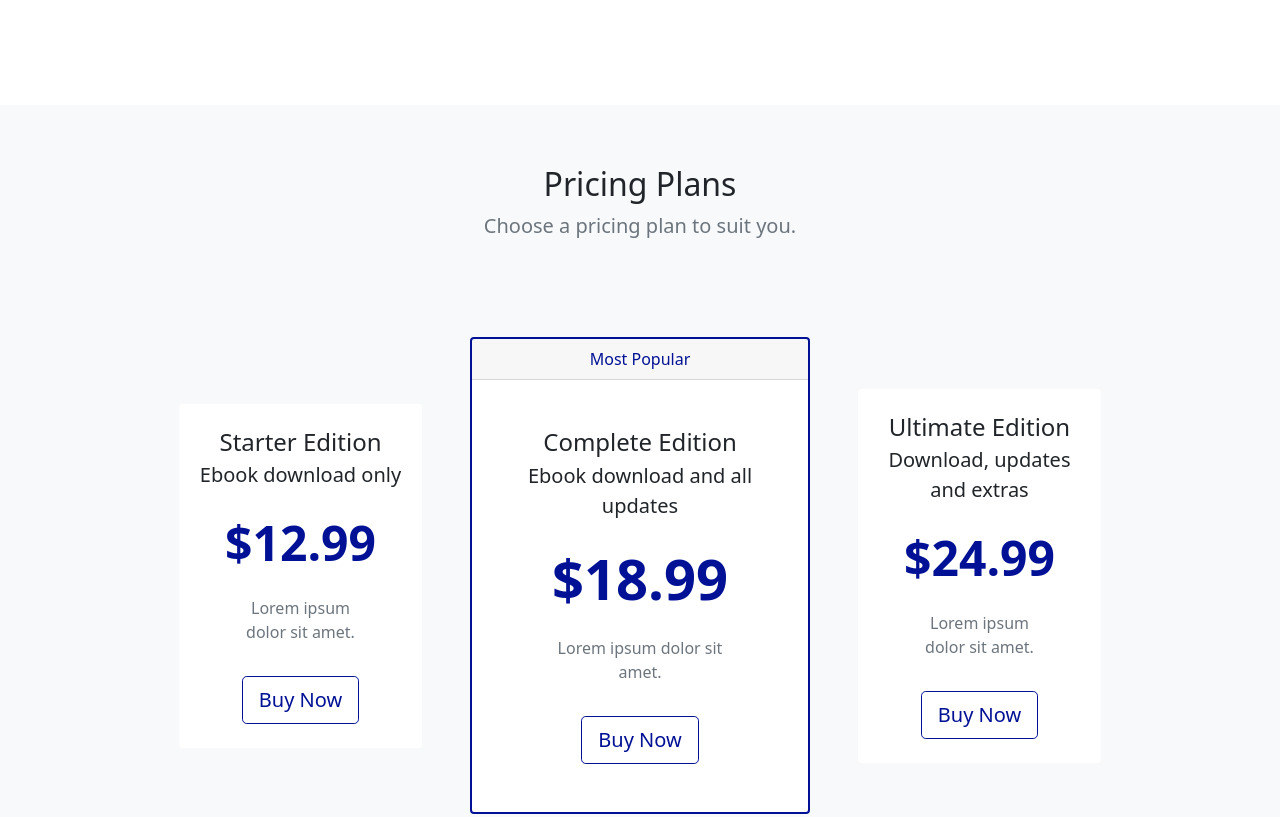
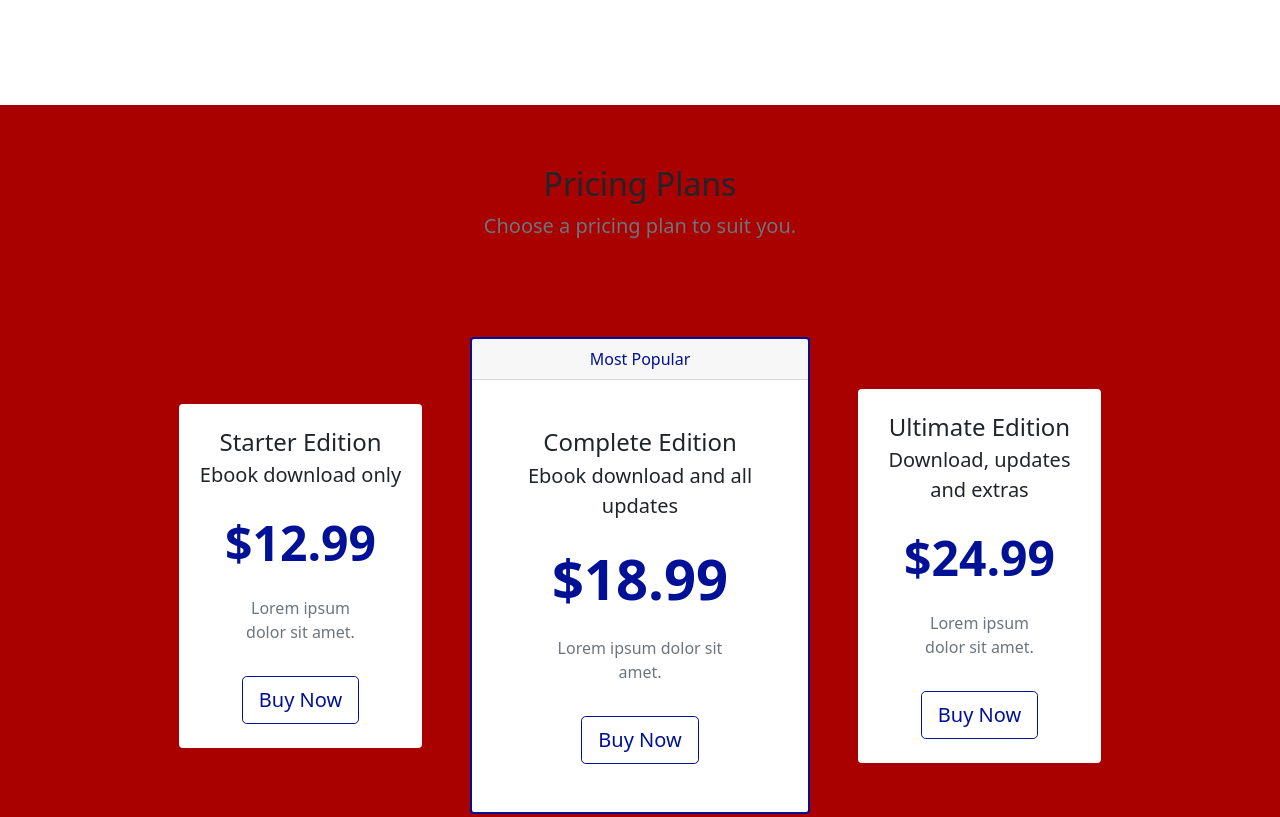
Before and after one commit to guilhermxlopes/bootstrap-practice, a website: page index.html in a window 1280 px wide. Shown: the part 603-1420 px from the top of the page. Drawn offline with nearby package versions, Linux system fonts and the light colour scheme; files that its build step writes are made by us from their sources.

Commit message:
Mapping colors

```diff
--- a/scss/main.scss
+++ b/scss/main.scss
@@ -1,3 +1,17 @@
+//custom variables
 $primary: rgb(0, 17, 149);
+$light: #a90000;
 
+//import the functions and the variables
+@import "../node_modules/bootstrap/scss/functions.scss";
+@import "../node_modules/bootstrap/scss/variables.scss";
+
+$custom-theme-colors: (
+  "altlight": #f2ebfa,
+  "altdark": #522191,
+);
+
+$theme-colors: map-merge($custom-theme-colors, $theme-colors);
+
+//import bootstrap
 @import "../node_modules/bootstrap/scss/bootstrap.scss";
```
